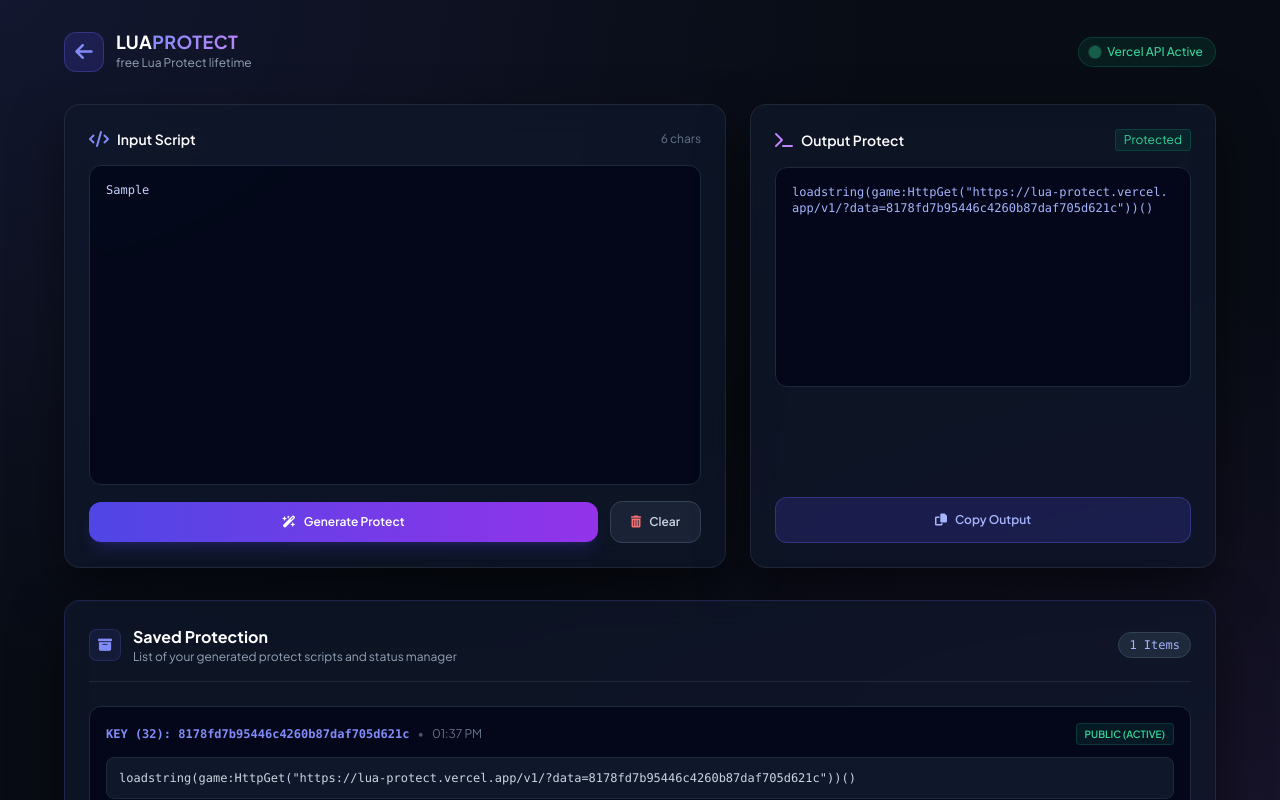
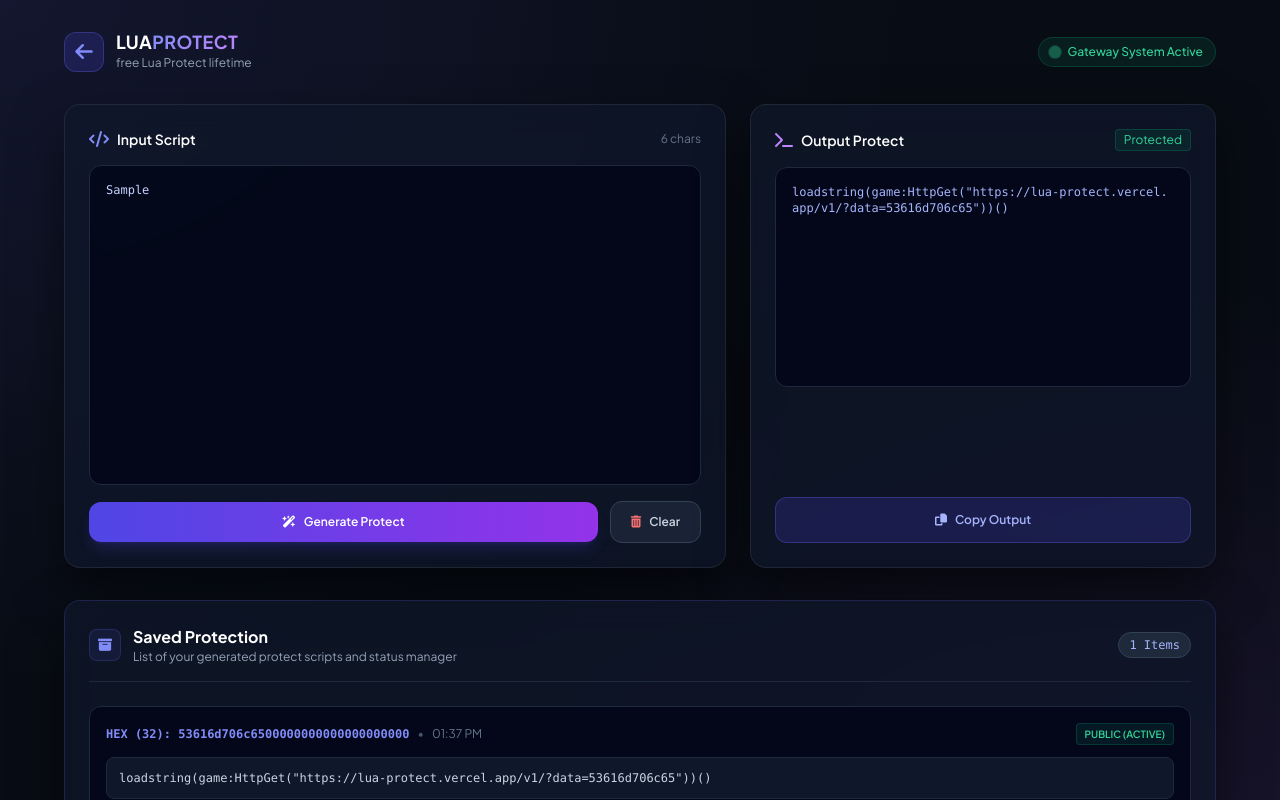
Before and after one commit to SCRIPTHUB-dev-god/LuaProtect, a plain HTML site: page lua-protect.html in a window 1280 px wide. Both pictures are taken after typing "Sample" into the empty fields and a click on the button "Generate Protect". Shown: the top 800 px of the page. Drawn offline with nearby package versions, Linux system fonts and the light colour scheme; no server answers.

Commit message:
Update lua-protect.html

```diff
--- a/lua-protect.html
+++ b/lua-protect.html
@@ -49,7 +49,7 @@
         </div>
         <div class="flex items-center gap-2 px-3 py-1.5 rounded-full text-xs font-medium bg-emerald-500/10 text-emerald-400 border border-emerald-500/20">
             <span class="w-2 h-2 rounded-full bg-emerald-400 animate-ping"></span>
-            Vercel API Active
+            Gateway System Active
         </div>
     </header>
 
@@ -67,9 +67,9 @@
                     <textarea id="luaInput" placeholder="Enter your Lua script in here" class="w-full h-80 bg-slate-950/80 border border-slate-800 rounded-xl p-4 text-xs font-mono text-indigo-200 placeholder-slate-600 focus:outline-none focus:border-indigo-500 transition resize-none"></textarea>
 
                     <div class="flex items-center gap-3 mt-4">
-                        <button id="genBtn" onclick="generateLink()" class="flex-1 py-3 px-5 rounded-xl bg-gradient-to-r from-indigo-600 to-purple-600 hover:from-indigo-500 hover:to-purple-500 text-white font-semibold text-xs transition flex items-center justify-center gap-2 shadow-lg shadow-indigo-600/20">
+                        <button onclick="generateLink()" class="flex-1 py-3 px-5 rounded-xl bg-gradient-to-r from-indigo-600 to-purple-600 hover:from-indigo-500 hover:to-purple-500 text-white font-semibold text-xs transition flex items-center justify-center gap-2 shadow-lg shadow-indigo-600/20">
                             <i class="fa-solid fa-wand-magic-sparkles"></i>
-                            <span id="genBtnText">Generate Protect</span>
+                            Generate Protect
                         </button>
                         <button onclick="clearAll()" class="py-3 px-5 rounded-xl bg-slate-800/80 hover:bg-slate-700/80 border border-slate-700 text-slate-300 font-semibold text-xs transition flex items-center justify-center gap-2">
                             <i class="fa-solid fa-trash-can text-red-400"></i>
@@ -137,7 +137,6 @@
         const savedContainer = document.getElementById('savedContainer');
         const emptyState = document.getElementById('emptyState');
         const savedCount = document.getElementById('savedCount');
-        const genBtnText = document.getElementById('genBtnText');
 
         let generatedResult = "";
         let savedProtects = JSON.parse(localStorage.getItem('lua_saved_protects') || '[]');
@@ -146,47 +145,30 @@
             charCount.innerText = `${luaInput.value.length} chars`;
         });
 
-        function generate32HexKey() {
-            const bytes = new Uint8Array(16);
-            window.crypto.getRandomValues(bytes);
+        function stringToHex(str) {
+            const encoder = new TextEncoder();
+            const bytes = encoder.encode(str);
             return Array.from(bytes, b => b.toString(16).padStart(2, '0')).join('');
         }
 
-        async function generateLink() {
+        function generateLink() {
             const code = luaInput.value.trim();
             if (!code) {
                 alert("Please enter a Lua script first!");
                 return;
             }
 
-            genBtnText.innerText = "Syncing KV Store...";
-
-            const key32 = generate32HexKey();
-            const payload = {
-                code: code,
-                status: 'public'
-            };
-
-            try {
-                await fetch(`https://kvdb.io/LuaProtectBucket2026/${key32}`, {
-                    method: 'POST',
-                    headers: { 'Content-Type': 'application/json' },
-                    body: JSON.stringify(payload)
-                });
-            } catch (err) {
-                console.error("KV Error:", err);
-            }
-
-            genBtnText.innerText = "Generate Protect";
-
-            generatedResult = `loadstring(game:HttpGet("https://lua-protect.vercel.app/v1/?data=${key32}"))()`;
+            const hexData = stringToHex(code);
+            generatedResult = `loadstring(game:HttpGet("https://lua-protect.vercel.app/v1/?data=${hexData}"))()`;
             outputText.innerText = generatedResult;
             outputText.classList.remove('text-slate-400');
             outputText.classList.add('text-indigo-300');
 
+            const display32Hex = hexData.length >= 32 ? hexData.substring(0, 32) : hexData.padEnd(32, '0');
+
             const newItem = {
                 id: Date.now().toString(),
-                dataId: key32,
+                dataId: display32Hex,
                 link: generatedResult,
                 status: 'public',
                 createdAt: new Date().toLocaleTimeString([], { hour: '2-digit', minute: '2-digit' })
@@ -201,25 +183,12 @@
             localStorage.setItem('lua_saved_protects', JSON.stringify(savedProtects));
         }
 
-        async function toggleStatus(id) {
+        function toggleStatus(id) {
             const item = savedProtects.find(i => i.id === id);
             if (item) {
                 item.status = item.status === 'public' ? 'unpublic' : 'public';
                 saveToStorage();
                 renderSavedItems();
-
-                try {
-                    const kvRes = await fetch(`https://kvdb.io/LuaProtectBucket2026/${item.dataId}`);
-                    if (kvRes.ok) {
-                        const kvData = await kvRes.json();
-                        kvData.status = item.status;
-                        await fetch(`https://kvdb.io/LuaProtectBucket2026/${item.dataId}`, {
-                            method: 'POST',
-                            headers: { 'Content-Type': 'application/json' },
-                            body: JSON.stringify(kvData)
-                        });
-                    }
-                } catch(e) {}
             }
         }
 
@@ -262,7 +231,7 @@
                 card.innerHTML = `
                     <div class="flex items-center justify-between text-xs">
                         <div class="flex items-center gap-2">
-                            <span class="font-mono text-indigo-400 font-bold">KEY (32): ${item.dataId}</span>
+                            <span class="font-mono text-indigo-400 font-bold">HEX (32): ${item.dataId}</span>
                             <span class="text-slate-600">•</span>
                             <span class="text-slate-500">${item.createdAt}</span>
                         </div>
```
